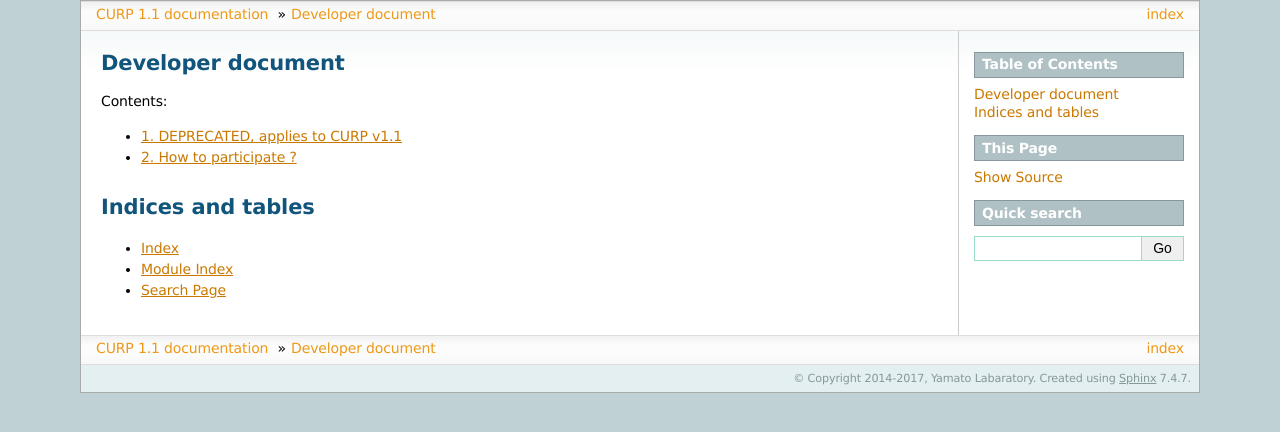
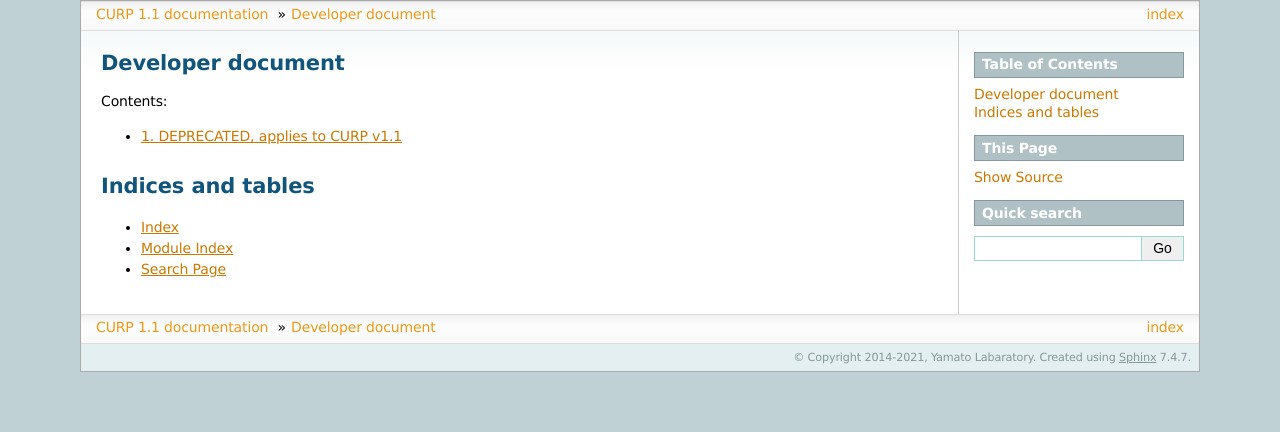
Before and after one commit to yamatolab/current-calculations-for-proteins, a Sphinx documentation site: the page built from docs/source/developer/index.rst, in a window 1280 px wide. Shown: the top 432 px of the page. Built offline with Sphinx 7.4.7, drawn with Linux system fonts in a browser that asks for light colours.

Commit message:
Update view of documents #21
* Update resolve errors occured in document build

* Add favicon

* Add search feature into doc

* Fix systax of doc

* Update doc build option for publish

* Add CNAME option to pages action

See https://github.com/marketplace/actions/github-pages-action#%EF%B8%8F-add-cname-file-cname

```diff
--- a/docs/source/conf.py
+++ b/docs/source/conf.py
@@ -12,7 +12,8 @@
 # All configuration values have a default; values that are commented out
 # serve to show the default.
 
-import sys, os
+import os
+import datetime
 
 # If extensions (or modules to document with autodoc) are in another directory,
 # add these directories to sys.path here. If the directory is relative to the
@@ -52,7 +53,7 @@
 
 # General information about the project.
 project = u'CURP'
-copyright = u'2014-2017, Yamato Labaratory'
+copyright = u'2014-{}, Yamato Labaratory'.format(datetime.date.today().year)
 
 # The version info for the project you're documenting, acts as replacement for
 # |version| and |release|, also used in various other places throughout the
@@ -67,8 +68,6 @@
 # for a list of supported languages.
 # for English version
 language = None
-# for Japanese version
-#language = 'ja'
 
 # latex_docclass = {'manual': 'book'}
 
@@ -136,7 +135,7 @@
 # The name of an image file (within the static path) to use as favicon of the
 # docs.  This file should be a Windows icon file (.ico) being 16x16 or 32x32
 # pixels large.
-#html_favicon = None
+html_favicon = "favicon.ico"
 
 # Add any paths that contain custom static files (such as style sheets) here,
 # relative to this directory. They are copied after the builtin static files,
@@ -184,7 +183,7 @@
 # If true, an OpenSearch description file will be output, and all pages will
 # contain a <link> tag referring to it.  The value of this option must be the
 # base URL from which the finished HTML is served.
-#html_use_opensearch = ''
+html_use_opensearch = ''
 
 # This is the file name suffix for HTML files (e.g. ".xhtml").
 #html_file_suffix = None
--- a/docs/source/developer/index.rst
+++ b/docs/source/developer/index.rst
@@ -10,7 +10,6 @@
    :numbered:
 
    install
-   participate
 
 .. toctree::
    :hidden:
--- a/docs/source/install.rst
+++ b/docs/source/install.rst
@@ -34,7 +34,7 @@
 
 If you want to develop curp or simply access to its source you can install it through its GitLab repository: ::
 
-git clone https://gitlab.com/yamato97/current-calculations-for-proteins.git
+  git clone https://gitlab.com/yamato97/current-calculations-for-proteins.git
 
 In the created directory, simply run ``pip install --user .`` or ``python setup.py install --user``. If you are admin and want every user of the machine to be able to use curp, use ``pip install .`` instead.
 
--- a/docs/source/intro.rst
+++ b/docs/source/intro.rst
@@ -47,7 +47,7 @@
 
 (1) The main citation of the CURP program
 
-T.Ishikura, Y.Iwata, T.Hatano and T.Yamato, "Energy exchange network of inter-residue interactions within a thermally fluctuating protein molecule: A computational study" *J. Comput. Chem. 36:1709-1718 (2015).
+T.Ishikura, Y.Iwata, T.Hatano and T.Yamato, "Energy exchange network of inter-residue interactions within a thermally fluctuating protein molecule: A computational study" J. Comput. Chem. 36:1709-1718 (2015).
 
 (2) Atomic stress tensor analysis
 
```
Also changed, not shown: docs/source/favicon.ico (added), 1 other file.
